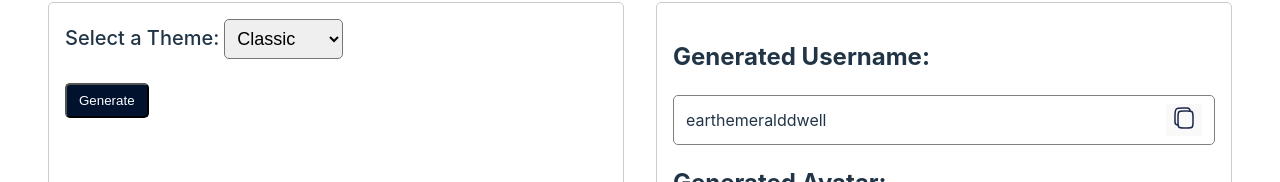
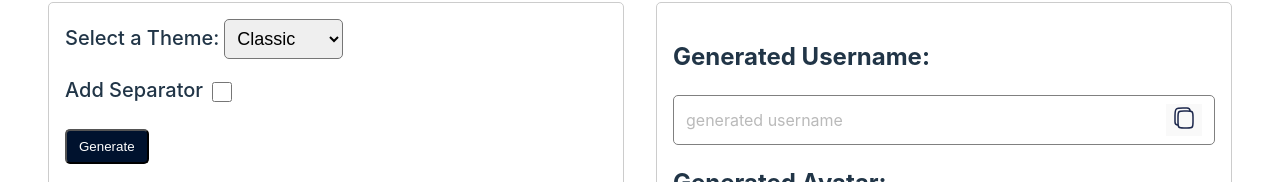
Before and after one commit to chanchal16/avatar-alias-gen, a React (Vite) app in the folder demo/: page / in a window 1280 px wide. Shown: the part 171-353 px from the top of the page. Built offline with nearby package versions, Linux system fonts and the light colour scheme.

Commit message:
refactor: add default values

```diff
--- a/demo/src/App.tsx
+++ b/demo/src/App.tsx
@@ -2,23 +2,30 @@ import { useState } from "react";
 import "./App.css";
 import Notify from "simple-notify";
 import "simple-notify/dist/simple-notify.css";
+import { generateUsernameAndAvatar } from "randomize-it-js";
+
+type Theme = "classic" | "emotional" | "elemental" | "tech";
 
 const themes = ["classic", "emotional", "elemental", "tech"];
 
 function App() {
-  const [theme, setTheme] = useState("classic");
+  const [theme, setTheme] = useState<Theme>("classic");
   const [result, setResult] = useState<{
     username: string;
     avatar: string;
   } | null>({
-    username: "earthemeralddwell",
-    avatar: "https://api.dicebear.com/9.x/glass/svg?seed=earthemeralddwell",
+    username: "generated username",
+    avatar:
+      "https://static.vecteezy.com/system/resources/previews/009/292/244/non_2x/default-avatar-icon-of-social-media-user-vector.jpg",
   });
-
-  // const generate = async () => {
-  //   const data = await generateUsernameAndAvatar(theme);
-  //   setResult(data);
-  // };
+  const [separatorEnable, setSeparatorEnable] = useState<boolean>(false);
+  const generate = async () => {
+    const data = await generateUsernameAndAvatar({
+      theme,
+      separator: separatorEnable,
+    });
+    setResult(data);
+  };
 
   async function copyToClipboard(text: string) {
     try {
@@ -54,7 +61,7 @@ function App() {
             id="themes"
             className="select-item"
             value={theme}
-            onChange={(e) => setTheme(e.target.value)}
+            onChange={(e) => setTheme(e.target.value as Theme)}
           >
             {themes.map((t) => (
               <option key={t} value={t}>
@@ -62,10 +69,16 @@ function App() {
               </option>
             ))}
           </select>
-          <button
-            className="button"
-            // onClick={generate}
-          >
+          <div style={{ marginTop: "1rem" }}>
+            <label htmlFor="separator">Add Separator</label>
+            <input
+              id="separator"
+              type="checkbox"
+              checked={separatorEnable}
+              onChange={() => setSeparatorEnable(!separatorEnable)}
+            />
+          </div>
+          <button className="button" onClick={generate}>
             Generate
           </button>
         </div>
@@ -74,7 +87,13 @@ function App() {
           <div className="border">
             <h2 className="text-xl font-semibold">Generated Username:</h2>
             <div className="username-box">
-              <p className="text-lg">{result.username}</p>
+              <p
+                className={`text-lg ${
+                  result.username === "generated username" && "placeholder"
+                }`}
+              >
+                {result.username}
+              </p>
               <button
                 className="copy-btn"
                 onClick={() => copyToClipboard(result.username)}
```
